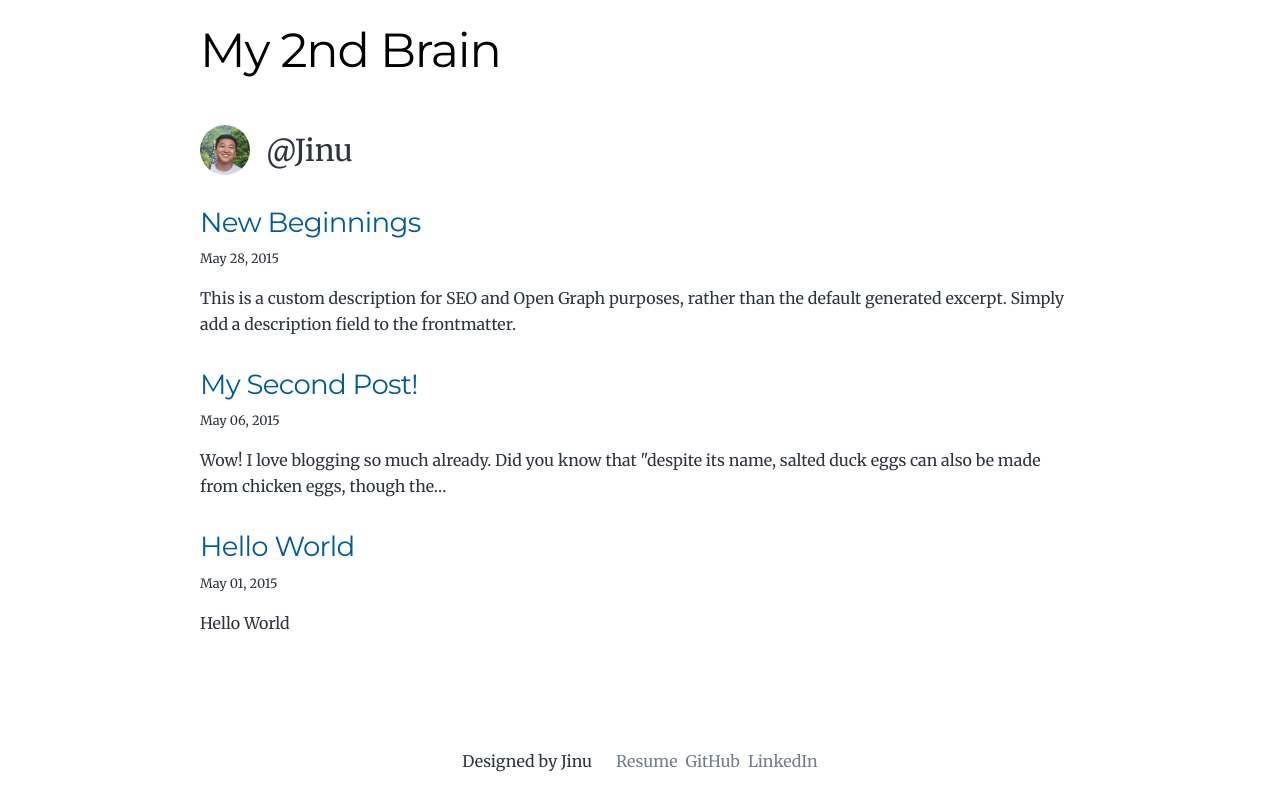
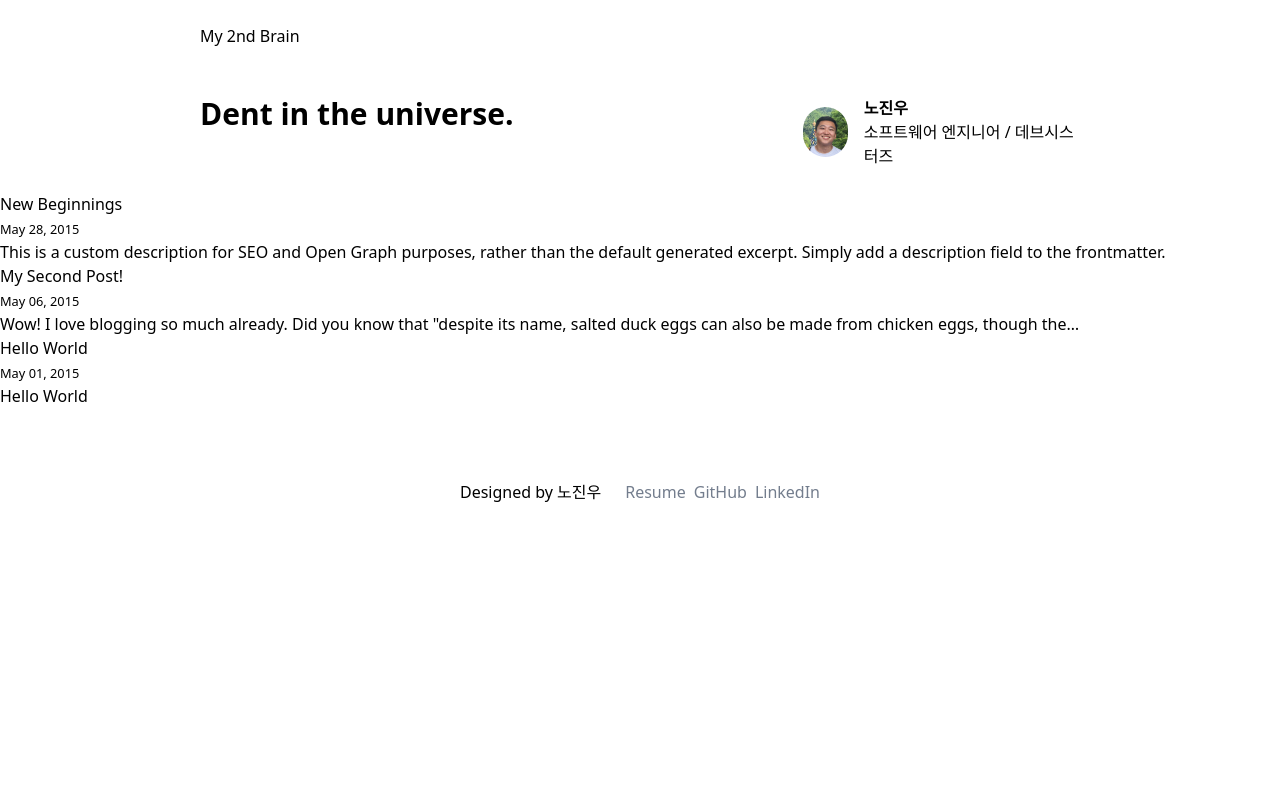
Before and after one commit to yesjinu/yesjinu.github.io, a Gatsby site: page / in a window 1280 px wide. Built offline with nearby package versions, Linux system fonts and the light colour scheme; Gatsby itself is replaced by a stand-in of ours.

Commit message:
feat: renewal Bio, add slogan for myself

```diff
--- a/gatsby-config.js
+++ b/gatsby-config.js
@@ -1,8 +1,9 @@
 module.exports = {
   siteMetadata: {
     title: `My 2nd Brain`,
+    slogan: `Dent in the universe.`,
     author: {
-      name: `Jinu`,
+      name: `노진우`,
       summary: `소프트웨어 엔지니어 / 데브시스터즈`,
     },
     // description: `Site description`,
--- a/src/components/Layout/layout.js
+++ b/src/components/Layout/layout.js
@@ -1,7 +1,6 @@
 import * as React from "react"
 import Header from "./Header";
 import Footer from "./Footer";
-import Grid from "./Grid";
 
 const Layout = ({ location, title, children }) => {
 
@@ -9,9 +8,7 @@ const Layout = ({ location, title, children }) => {
     <>
       <Header location={location} title={title}/>
 
-      <Grid>
-        <main className="col-span-full">{children}</main>
-      </Grid>
+      <main>{children}</main>
 
       <Footer />
     </>
--- a/src/components/bio.js
+++ b/src/components/bio.js
@@ -6,14 +6,16 @@
  */
 
 import * as React from "react"
-import { useStaticQuery, graphql } from "gatsby"
+import {useStaticQuery, graphql, Link} from "gatsby"
 import { StaticImage } from "gatsby-plugin-image"
+import Grid from "./Layout/Grid";
 
 const Bio = () => {
   const data = useStaticQuery(graphql`
     query BioQuery {
       site {
         siteMetadata {
+          slogan
           author {
             name
             summary
@@ -26,12 +28,18 @@ const Bio = () => {
     }
   `)
 
-  // Set these values by editing "siteMetadata" in gatsby-config.js
+  const slogan = data.site.siteMetadata?.slogan
   const author = data.site.siteMetadata?.author;
-  const resume = data.site.siteMetadata?.resume;
+  const resumeLink = data.site.siteMetadata?.url.resume;
 
   return (
-    <div className="flex items-center place-items-end">
+    <Grid>
+      <div className="col-span-1 md:col-span-1 lg:col-span-2">
+        <p className="font-bold text-3xl">
+          {slogan}
+        </p>
+      </div>
+      <div className="flex items-center col-span-1">
         <StaticImage
           className="mr-4 rounded-full"
           layout="fixed"
@@ -42,10 +50,12 @@ const Bio = () => {
           quality={95}
           alt="Profile picture"
         />
-        <a className="text-3xl" href={resume}>
-            @<span className="hover:underline">{author.name}</span>
-        </a>
+        <div>
+          <Link className="hover:underline font-bold" to={resumeLink}>{author.name}</Link>
+          <p>{author.summary}</p>
         </div>
+      </div>
+    </Grid>
   )
 }
 
--- a/src/pages/index.js
+++ b/src/pages/index.js
@@ -13,7 +13,7 @@ const BlogIndex = ({ data, location }) => {
     return (
       <Layout location={location} title={siteTitle}>
         <Seo title="All posts" />
-        <Bio />
+        <Bio/>
         <p>
           No blog posts found.
         </p>
--- a/src/style.css
+++ b/src/style.css
@@ -1,303 +1,303 @@
-/* CSS Custom Properties Definitions */
+/*!* CSS Custom Properties Definitions *!*/
 
-:root {
-  --maxWidth-none: "none";
-  --maxWidth-xs: 20rem;
-  --maxWidth-sm: 24rem;
-  --maxWidth-md: 28rem;
-  --maxWidth-lg: 32rem;
-  --maxWidth-xl: 36rem;
-  --maxWidth-2xl: 42rem;
-  --maxWidth-3xl: 48rem;
-  --maxWidth-4xl: 56rem;
-  --maxWidth-full: "100%";
-  --maxWidth-wrapper: var(--maxWidth-2xl);
-  --spacing-px: "1px";
-  --spacing-0: 0;
-  --spacing-1: 0.25rem;
-  --spacing-2: 0.5rem;
-  --spacing-3: 0.75rem;
-  --spacing-4: 1rem;
-  --spacing-5: 1.25rem;
-  --spacing-6: 1.5rem;
-  --spacing-8: 2rem;
-  --spacing-10: 2.5rem;
-  --spacing-12: 3rem;
-  --spacing-16: 4rem;
-  --spacing-20: 5rem;
-  --spacing-24: 6rem;
-  --spacing-32: 8rem;
-  --fontFamily-sans: Montserrat, system-ui, -apple-system, BlinkMacSystemFont,
-    "Segoe UI", Roboto, "Helvetica Neue", Arial, "Noto Sans", sans-serif,
-    "Apple Color Emoji", "Segoe UI Emoji", "Segoe UI Symbol", "Noto Color Emoji";
-  --fontFamily-serif: "Merriweather", "Georgia", Cambria, "Times New Roman",
-    Times, serif;
-  --font-body: var(--fontFamily-serif);
-  --font-heading: var(--fontFamily-sans);
-  --fontWeight-normal: 400;
-  --fontWeight-medium: 500;
-  --fontWeight-semibold: 600;
-  --fontWeight-bold: 700;
-  --fontWeight-extrabold: 800;
-  --fontWeight-black: 900;
-  --fontSize-root: 16px;
-  --lineHeight-none: 1;
-  --lineHeight-tight: 1.1;
-  --lineHeight-normal: 1.5;
-  --lineHeight-relaxed: 1.625;
-  /* 1.200 Minor Third Type Scale */
-  --fontSize-0: 0.833rem;
-  --fontSize-1: 1rem;
-  --fontSize-2: 1.2rem;
-  --fontSize-3: 1.44rem;
-  --fontSize-4: 1.728rem;
-  --fontSize-5: 2.074rem;
-  --fontSize-6: 2.488rem;
-  --fontSize-7: 2.986rem;
-  --color-primary: #005b99;
-  --color-text: #2e353f;
-  --color-text-light: #4f5969;
-  --color-heading: #1a202c;
-  --color-heading-black: black;
-  --color-accent: #d1dce5;
-}
+/*:root {*/
+/*  --maxWidth-none: "none";*/
+/*  --maxWidth-xs: 20rem;*/
+/*  --maxWidth-sm: 24rem;*/
+/*  --maxWidth-md: 28rem;*/
+/*  --maxWidth-lg: 32rem;*/
+/*  --maxWidth-xl: 36rem;*/
+/*  --maxWidth-2xl: 42rem;*/
+/*  --maxWidth-3xl: 48rem;*/
+/*  --maxWidth-4xl: 56rem;*/
+/*  --maxWidth-full: "100%";*/
+/*  --maxWidth-wrapper: var(--maxWidth-2xl);*/
+/*  --spacing-px: "1px";*/
+/*  --spacing-0: 0;*/
+/*  --spacing-1: 0.25rem;*/
+/*  --spacing-2: 0.5rem;*/
+/*  --spacing-3: 0.75rem;*/
+/*  --spacing-4: 1rem;*/
+/*  --spacing-5: 1.25rem;*/
+/*  --spacing-6: 1.5rem;*/
+/*  --spacing-8: 2rem;*/
+/*  --spacing-10: 2.5rem;*/
+/*  --spacing-12: 3rem;*/
+/*  --spacing-16: 4rem;*/
+/*  --spacing-20: 5rem;*/
+/*  --spacing-24: 6rem;*/
+/*  --spacing-32: 8rem;*/
+/*  --fontFamily-sans: Montserrat, system-ui, -apple-system, BlinkMacSystemFont,*/
+/*    "Segoe UI", Roboto, "Helvetica Neue", Arial, "Noto Sans", sans-serif,*/
+/*    "Apple Color Emoji", "Segoe UI Emoji", "Segoe UI Symbol", "Noto Color Emoji";*/
+/*  --fontFamily-serif: "Merriweather", "Georgia", Cambria, "Times New Roman",*/
+/*    Times, serif;*/
+/*  --font-body: var(--fontFamily-serif);*/
+/*  --font-heading: var(--fontFamily-sans);*/
+/*  --fontWeight-normal: 400;*/
+/*  --fontWeight-medium: 500;*/
+/*  --fontWeight-semibold: 600;*/
+/*  --fontWeight-bold: 700;*/
+/*  --fontWeight-extrabold: 800;*/
+/*  --fontWeight-black: 900;*/
+/*  --fontSize-root: 16px;*/
+/*  --lineHeight-none: 1;*/
+/*  --lineHeight-tight: 1.1;*/
+/*  --lineHeight-normal: 1.5;*/
+/*  --lineHeight-relaxed: 1.625;*/
+/*  !* 1.200 Minor Third Type Scale *!*/
+/*  --fontSize-0: 0.833rem;*/
+/*  --fontSize-1: 1rem;*/
+/*  --fontSize-2: 1.2rem;*/
+/*  --fontSize-3: 1.44rem;*/
+/*  --fontSize-4: 1.728rem;*/
+/*  --fontSize-5: 2.074rem;*/
+/*  --fontSize-6: 2.488rem;*/
+/*  --fontSize-7: 2.986rem;*/
+/*  --color-primary: #005b99;*/
+/*  --color-text: #2e353f;*/
+/*  --color-text-light: #4f5969;*/
+/*  --color-heading: #1a202c;*/
+/*  --color-heading-black: black;*/
+/*  --color-accent: #d1dce5;*/
+/*}*/
 
-/* HTML elements */
+/*!* HTML elements *!*/
 
-*,
-:after,
-:before {
-  box-sizing: border-box;
-}
+/**,*/
+/*:after,*/
+/*:before {*/
+/*  box-sizing: border-box;*/
+/*}*/
 
-html {
-  line-height: var(--lineHeight-normal);
-  font-size: var(--fontSize-root);
-  -webkit-font-smoothing: antialiased;
-  -moz-osx-font-smoothing: grayscale;
-}
+/*html {*/
+/*  line-height: var(--lineHeight-normal);*/
+/*  font-size: var(--fontSize-root);*/
+/*  -webkit-font-smoothing: antialiased;*/
+/*  -moz-osx-font-smoothing: grayscale;*/
+/*}*/
 
-body {
-  font-family: var(--font-body);
-  font-size: var(--fontSize-1);
-  color: var(--color-text);
-}
+/*body {*/
+/*  font-family: var(--font-body);*/
+/*  font-size: var(--fontSize-1);*/
+/*  color: var(--color-text);*/
+/*}*/
 
-hr {
-  background: var(--color-accent);
-  height: 1px;
-  border: 0;
-}
+/*hr {*/
+/*  background: var(--color-accent);*/
+/*  height: 1px;*/
+/*  border: 0;*/
+/*}*/
 
-/* Heading */
+/*!* Heading *!*/
 
-h1,
-h2,
-h3,
-h4,
-h5,
-h6 {
-  font-family: var(--font-heading);
-  margin-top: var(--spacing-12);
-  margin-bottom: var(--spacing-6);
-  line-height: var(--lineHeight-tight);
-  letter-spacing: -0.025em;
-}
+/*h1,*/
+/*h2,*/
+/*h3,*/
+/*h4,*/
+/*h5,*/
+/*h6 {*/
+/*  font-family: var(--font-heading);*/
+/*  margin-top: var(--spacing-12);*/
+/*  margin-bottom: var(--spacing-6);*/
+/*  line-height: var(--lineHeight-tight);*/
+/*  letter-spacing: -0.025em;*/
+/*}*/
 
-h2,
-h3,
-h4,
-h5,
-h6 {
-  font-weight: var(--fontWeight-bold);
-  color: var(--color-heading);
-}
+/*h2,*/
+/*h3,*/
+/*h4,*/
+/*h5,*/
+/*h6 {*/
+/*  font-weight: var(--fontWeight-bold);*/
+/*  color: var(--color-heading);*/
+/*}*/
 
-h1 {
-  font-weight: var(--fontWeight-black);
-  font-size: var(--fontSize-6);
-  color: var(--color-heading-black);
-}
+/*h1 {*/
+/*  font-weight: var(--fontWeight-black);*/
+/*  font-size: var(--fontSize-6);*/
+/*  color: var(--color-heading-black);*/
+/*}*/
 
-h2 {
-  font-size: var(--fontSize-5);
-}
+/*h2 {*/
+/*  font-size: var(--fontSize-5);*/
+/*}*/
 
-h3 {
-  font-size: var(--fontSize-4);
-}
+/*h3 {*/
+/*  font-size: var(--fontSize-4);*/
+/*}*/
 
-h4 {
-  font-size: var(--fontSize-3);
-}
+/*h4 {*/
+/*  font-size: var(--fontSize-3);*/
+/*}*/
 
-h5 {
-  font-size: var(--fontSize-2);
-}
+/*h5 {*/
+/*  font-size: var(--fontSize-2);*/
+/*}*/
 
-h6 {
-  font-size: var(--fontSize-1);
-}
+/*h6 {*/
+/*  font-size: var(--fontSize-1);*/
+/*}*/
 
-h1 > a {
-  color: inherit;
-  text-decoration: none;
-}
+/*h1 > a {*/
+/*  color: inherit;*/
+/*  text-decoration: none;*/
+/*}*/
 
-h2 > a,
-h3 > a,
-h4 > a,
-h5 > a,
-h6 > a {
-  text-decoration: none;
-  color: inherit;
-}
+/*h2 > a,*/
+/*h3 > a,*/
+/*h4 > a,*/
+/*h5 > a,*/
+/*h6 > a {*/
+/*  text-decoration: none;*/
+/*  color: inherit;*/
+/*}*/
 
-/* Prose */
+/*!* Prose *!*/
 
-p {
-  line-height: var(--lineHeight-relaxed);
-  --baseline-multiplier: 0.179;
-  --x-height-multiplier: 0.35;
-  margin: var(--spacing-0) var(--spacing-0) var(--spacing-8) var(--spacing-0);
-  padding: var(--spacing-0);
-}
+/*p {*/
+/*  line-height: var(--lineHeight-relaxed);*/
+/*  --baseline-multiplier: 0.179;*/
+/*  --x-height-multiplier: 0.35;*/
+/*  margin: var(--spacing-0) var(--spacing-0) var(--spacing-8) var(--spacing-0);*/
+/*  padding: var(--spacing-0);*/
+/*}*/
 
-ul,
-ol {
-  margin-left: var(--spacing-0);
-  margin-right: var(--spacing-0);
-  padding: var(--spacing-0);
-  margin-bottom: var(--spacing-8);
-  list-style-position: outside;
-  list-style-image: none;
-}
+/*ul,*/
+/*ol {*/
+/*  margin-left: var(--spacing-0);*/
+/*  margin-right: var(--spacing-0);*/
+/*  padding: var(--spacing-0);*/
+/*  margin-bottom: var(--spacing-8);*/
+/*  list-style-position: outside;*/
+/*  list-style-image: none;*/
+/*}*/
 
-ul li,
-ol li {
-  padding-left: var(--spacing-0);
-  margin-bottom: calc(var(--spacing-8) / 2);
-}
+/*ul li,*/
+/*ol li {*/
+/*  padding-left: var(--spacing-0);*/
+/*  margin-bottom: calc(var(--spacing-8) / 2);*/
+/*}*/
 
-li > p {
-  margin-bottom: calc(var(--spacing-8) / 2);
-}
+/*li > p {*/
+/*  margin-bottom: calc(var(--spacing-8) / 2);*/
+/*}*/
 
-li *:last-child {
-  margin-bottom: var(--spacing-0);
-}
+/*li *:last-child {*/
+/*  margin-bottom: var(--spacing-0);*/
+/*}*/
 
-li > ul {
-  margin-left: var(--spacing-8);
-  margin-top: calc(var(--spacing-8) / 2);
-}
+/*li > ul {*/
+/*  margin-left: var(--spacing-8);*/
+/*  margin-top: calc(var(--spacing-8) / 2);*/
+/*}*/
 
-blockquote {
-  color: var(--color-text-light);
-  margin-left: calc(-1 * var(--spacing-6));
-  margin-right: var(--spacing-8);
-  padding: var(--spacing-0) var(--spacing-0) var(--spacing-0) var(--spacing-6);
-  border-left: var(--spacing-1) solid var(--color-primary);
-  font-size: var(--fontSize-2);
-  font-style: italic;
-  margin-bottom: var(--spacing-8);
-}
+/*blockquote {*/
+/*  color: var(--color-text-light);*/
+/*  margin-left: calc(-1 * var(--spacing-6));*/
+/*  margin-right: var(--spacing-8);*/
+/*  padding: var(--spacing-0) var(--spacing-0) var(--spacing-0) var(--spacing-6);*/
+/*  border-left: var(--spacing-1) solid var(--color-primary);*/
+/*  font-size: var(--fontSize-2);*/
+/*  font-style: italic;*/
+/*  margin-bottom: var(--spacing-8);*/
+/*}*/
 
-blockquote > :last-child {
-  margin-bottom: var(--spacing-0);
-}
+/*blockquote > :last-child {*/
+/*  margin-bottom: var(--spacing-0);*/
+/*}*/
 
-blockquote > ul,
-blockquote > ol {
-  list-style-position: inside;
-}
+/*blockquote > ul,*/
+/*blockquote > ol {*/
+/*  list-style-position: inside;*/
+/*}*/
 
-table {
-  width: 100%;
-  margin-bottom: var(--spacing-8);
-  border-collapse: collapse;
-  border-spacing: 0.25rem;
-}
+/*table {*/
+/*  width: 100%;*/
+/*  margin-bottom: var(--spacing-8);*/
+/*  border-collapse: collapse;*/
+/*  border-spacing: 0.25rem;*/
+/*}*/
 
-table thead tr th {
-  border-bottom: 1px solid var(--color-accent);
-}
+/*table thead tr th {*/
+/*  border-bottom: 1px solid var(--color-accent);*/
+/*}*/
 
-/* Link */
+/*!* Link *!*/
 
-a {
-  color: var(--color-primary);
-}
+/*a {*/
+/*  color: var(--color-primary);*/
+/*}*/
 
-a:hover,
-a:focus {
-  text-decoration: none;
-}
+/*a:hover,*/
+/*a:focus {*/
+/*  text-decoration: none;*/
+/*}*/
 
-/* Custom classes */
+/*!* Custom classes *!*/
 
-.global-header {
-  margin-bottom: var(--spacing-12);
-}
+/*.global-header {*/
+/*  margin-bottom: var(--spacing-12);*/
+/*}*/
 
-.main-heading {
-  font-size: var(--fontSize-7);
-  margin: 0;
-}
+/*.main-heading {*/
+/*  font-size: var(--fontSize-7);*/
+/*  margin: 0;*/
+/*}*/
 
-.post-list-item {
-  margin-bottom: var(--spacing-8);
-  margin-top: var(--spacing-8);
-}
+/*.post-list-item {*/
+/*  margin-bottom: var(--spacing-8);*/
+/*  margin-top: var(--spacing-8);*/
+/*}*/
 
-.post-list-item p {
-  margin-bottom: var(--spacing-0);
-}
+/*.post-list-item p {*/
+/*  margin-bottom: var(--spacing-0);*/
+/*}*/
 
-.post-list-item h2 {
-  font-size: var(--fontSize-4);
-  color: var(--color-primary);
-  margin-bottom: var(--spacing-2);
-  margin-top: var(--spacing-0);
-}
+/*.post-list-item h2 {*/
+/*  font-size: var(--fontSize-4);*/
+/*  color: var(--color-primary);*/
+/*  margin-bottom: var(--spacing-2);*/
+/*  margin-top: var(--spacing-0);*/
+/*}*/
 
-.post-list-item header {
-  margin-bottom: var(--spacing-4);
-}
+/*.post-list-item header {*/
+/*  margin-bottom: var(--spacing-4);*/
+/*}*/
 
-.header-link-home {
-  font-weight: var(--fontWeight-bold);
-  font-family: var(--font-heading);
-  text-decoration: none;
-  font-size: var(--fontSize-2);
-}
+/*.header-link-home {*/
+/*  font-weight: var(--fontWeight-bold);*/
+/*  font-family: var(--font-heading);*/
+/*  text-decoration: none;*/
+/*  font-size: var(--fontSize-2);*/
+/*}*/
 
-.blog-post header h1 {
-  margin: var(--spacing-0) var(--spacing-0) var(--spacing-4) var(--spacing-0);
-}
+/*.blog-post header h1 {*/
+/*  margin: var(--spacing-0) var(--spacing-0) var(--spacing-4) var(--spacing-0);*/
+/*}*/
 
-.blog-post header p {
-  font-size: var(--fontSize-2);
-  font-family: var(--font-heading);
-}
+/*.blog-post header p {*/
+/*  font-size: var(--fontSize-2);*/
+/*  font-family: var(--font-heading);*/
+/*}*/
 
-.blog-post-nav ul {
-  margin: var(--spacing-0);
-}
+/*.blog-post-nav ul {*/
+/*  margin: var(--spacing-0);*/
+/*}*/
 
-.gatsby-highlight {
-  margin-bottom: var(--spacing-8);
-}
+/*.gatsby-highlight {*/
+/*  margin-bottom: var(--spacing-8);*/
+/*}*/
 
-/* Media queries */
+/*!* Media queries *!*/
 
-@media (max-width: 42rem) {
-  blockquote {
-    padding: var(--spacing-0) var(--spacing-0) var(--spacing-0) var(--spacing-4);
-    margin-left: var(--spacing-0);
-  }
-  ul,
-  ol {
-    list-style-position: inside;
-  }
-}
+/*@media (max-width: 42rem) {*/
+/*  blockquote {*/
+/*    padding: var(--spacing-0) var(--spacing-0) var(--spacing-0) var(--spacing-4);*/
+/*    margin-left: var(--spacing-0);*/
+/*  }*/
+/*  ul,*/
+/*  ol {*/
+/*    list-style-position: inside;*/
+/*  }*/
+/*}*/
```
Lines whose indentation alone changed are shown as unchanged.
